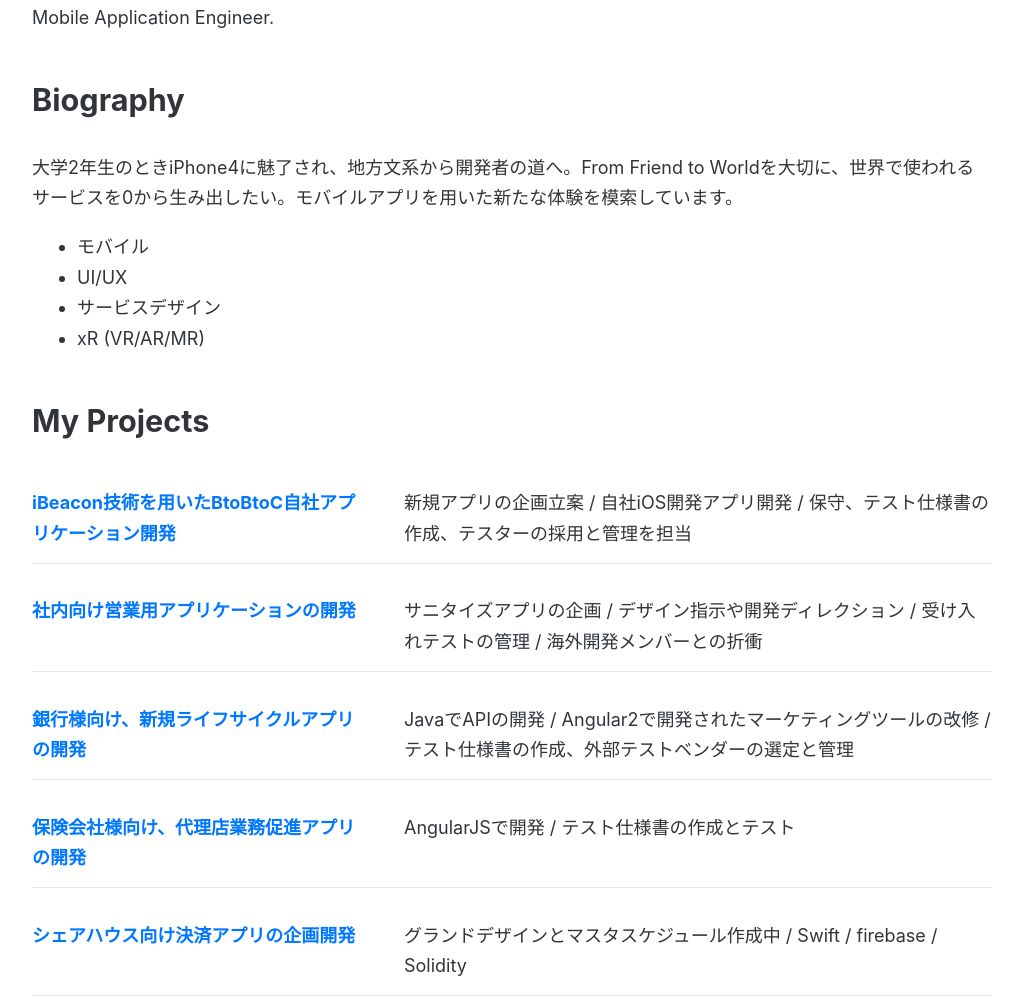
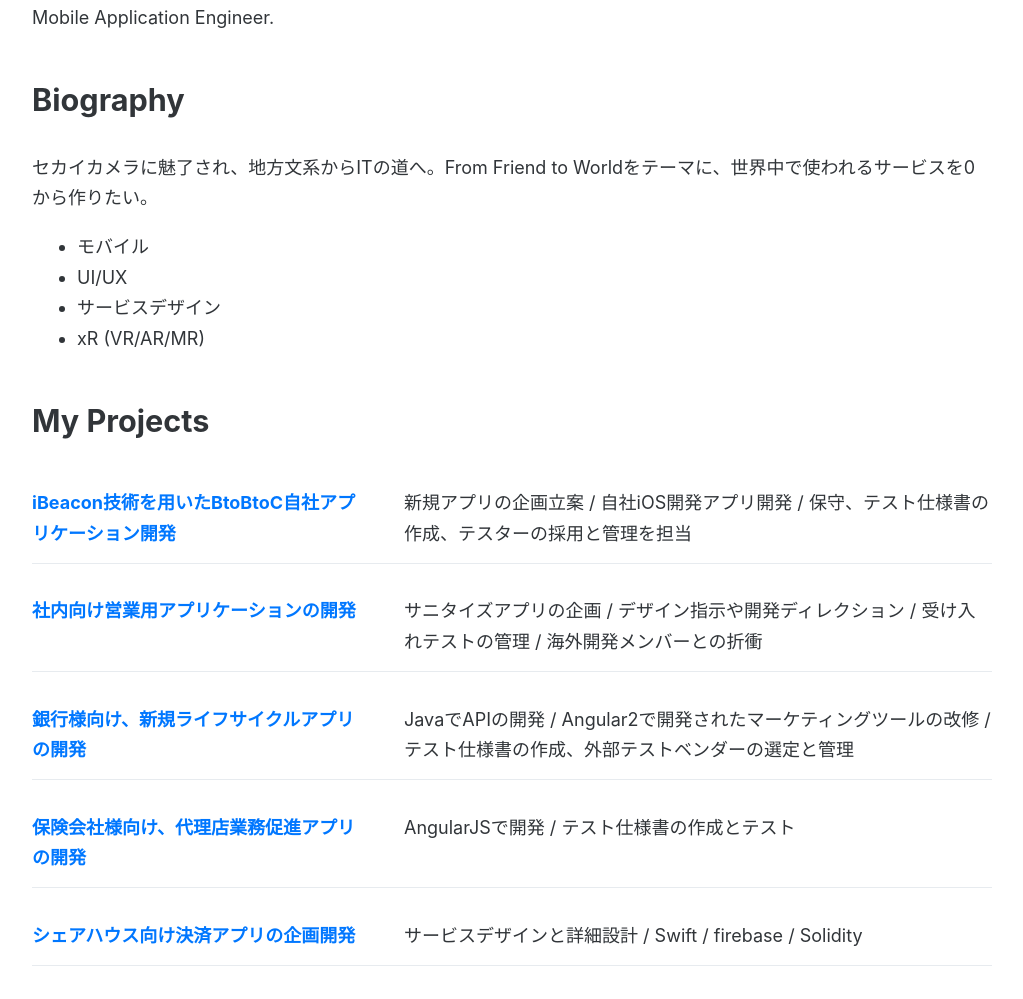
Before and after one commit to clapyourhouse/about, a website: page index.html in a window 1280 px wide. Shown: the part 125-1124 px from the top of the page, without its empty margins (128-1151 px from the left). Drawn offline with Linux system fonts and the light colour scheme.

Commit message:
update html

```diff
--- a/index.html
+++ b/index.html
@@ -17,7 +17,7 @@
       <p id="github-link"><a href="https://github.com/clapyourhouse">GitHub</a></p>
       <section id="my-Biography">
         <h2>Biography</h2>
-        <p>大学2年生のときiPhone4に魅了され、地方文系から開発者の道へ。From Friend to Worldを大切に、世界で使われるサービスを0から生み出したい。モバイルアプリを用いた新たな体験を模索しています。</p>
+        <p>セカイカメラに魅了され、地方文系からITの道へ。From Friend to Worldをテーマに、世界中で使われるサービスを0から作りたい。</p>
         <div class="col-sm-5">
             <ul class="ul-interests">
               <li>モバイル</li>
@@ -56,7 +56,7 @@
         <dl>
           <dt><a href="">シェアハウス向け決済アプリの企画開発</a></dt>
           <dd>
-            <p>グランドデザインとマスタスケジュール作成中 / Swift / firebase / Solidity</p>
+            <p>サービスデザインと詳細設計 / Swift / firebase / Solidity</p>
           </dd>
         </dl>
       </section>
```
